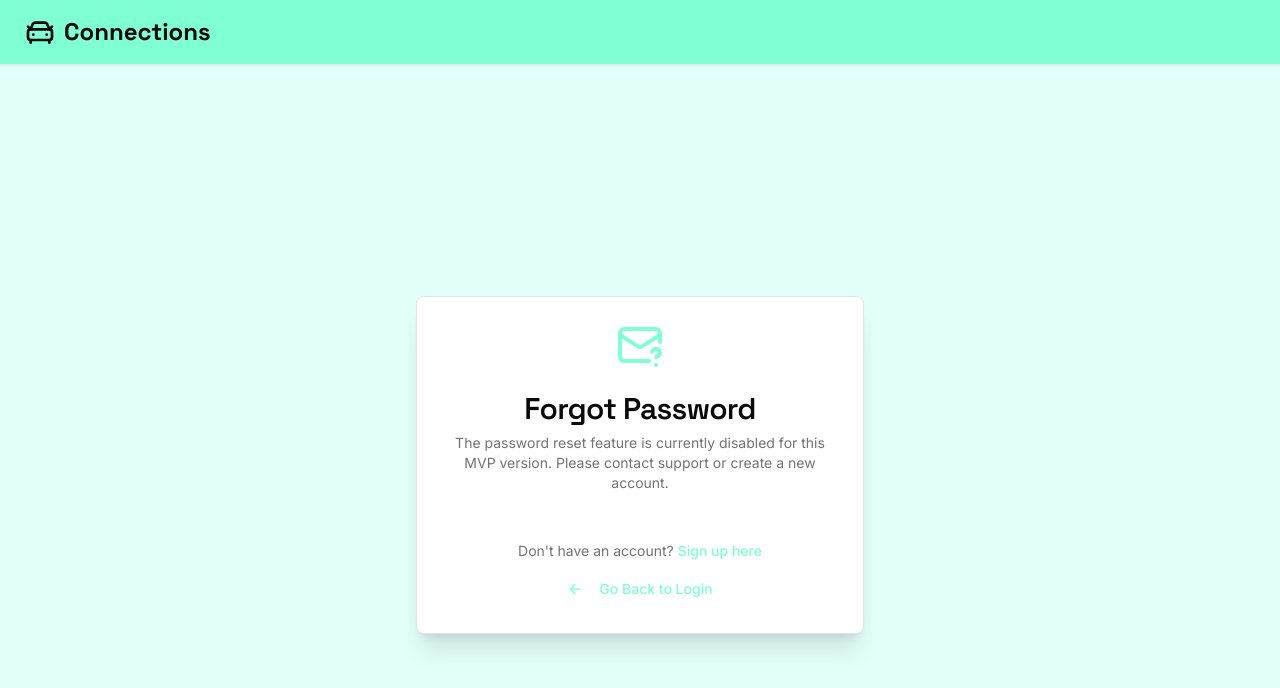
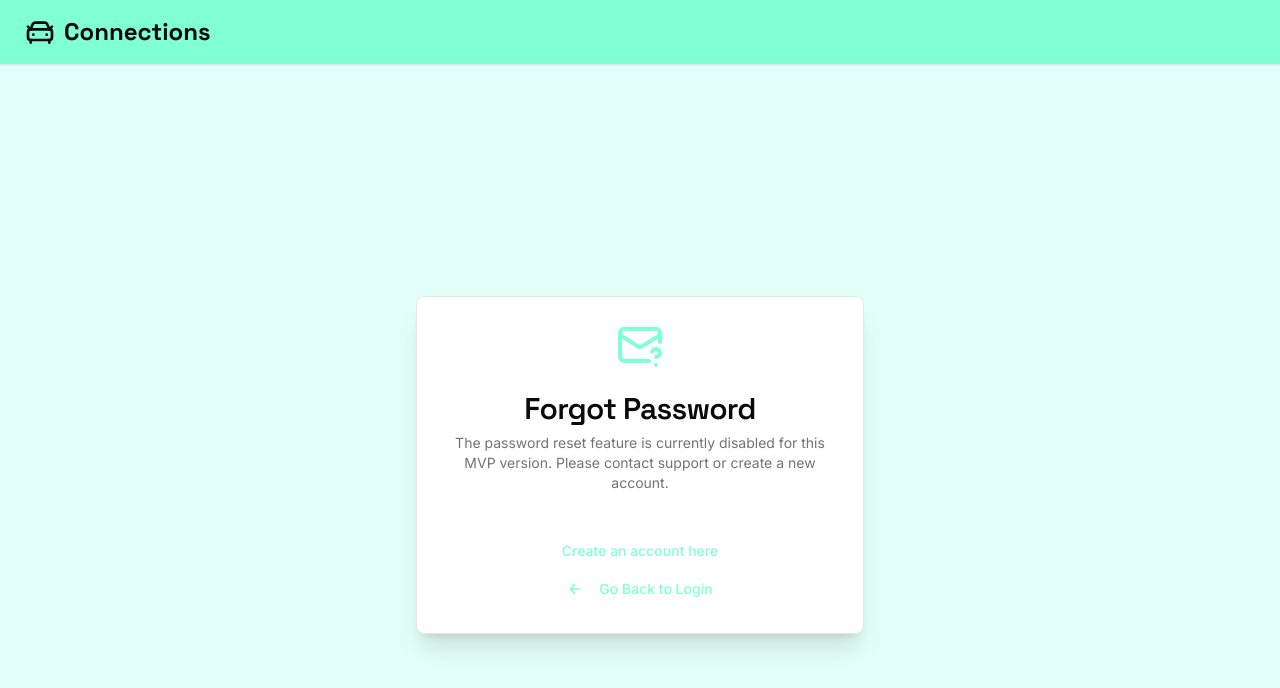
Before and after one commit to ConnorBrug/Campus-Connections, a Next.js app: page /forgot-password in a window 1280 px wide. Shown: the top 688 px of the page. Built offline with nearby package versions, Linux system fonts and the light colour scheme.

Commit message:
use my words of Create an accout here

```diff
--- a/src/app/(auth)/forgot-password/page.tsx
+++ b/src/app/(auth)/forgot-password/page.tsx
@@ -21,9 +21,8 @@ export default function ForgotPasswordPage() {
         </CardHeader>
         <CardFooter className="flex flex-col items-center space-y-2 pt-6">
           <p className="text-sm text-muted-foreground">
-            Don't have an account?{' '}
             <Link href="/signup" className="font-medium text-primary hover:underline">
-              Sign up here
+              Create an account here
             </Link>
           </p>
            <Button variant="link" asChild className="text-sm">
```
